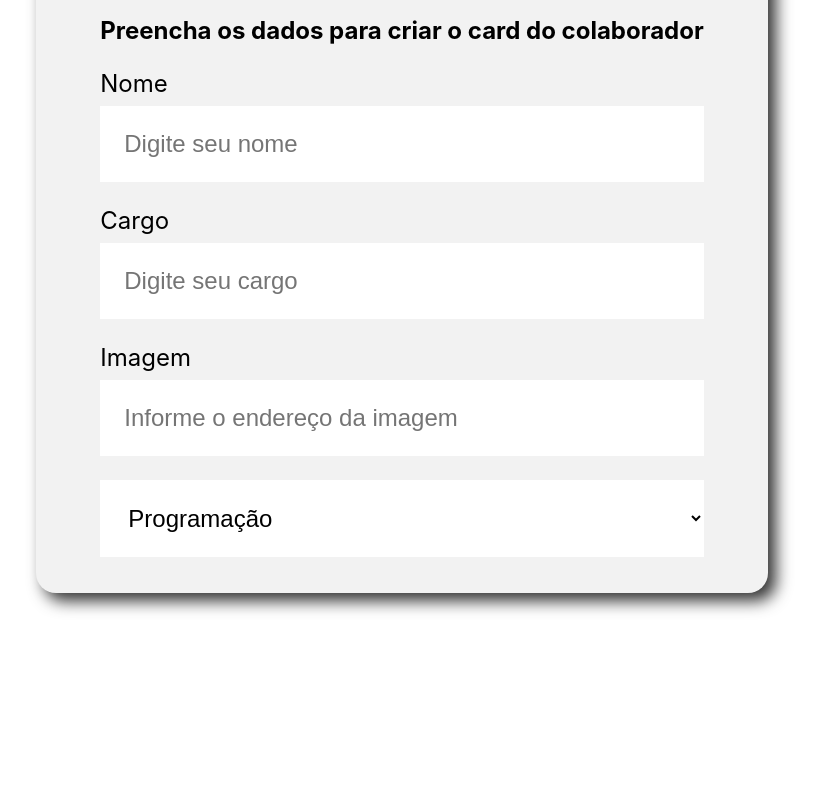
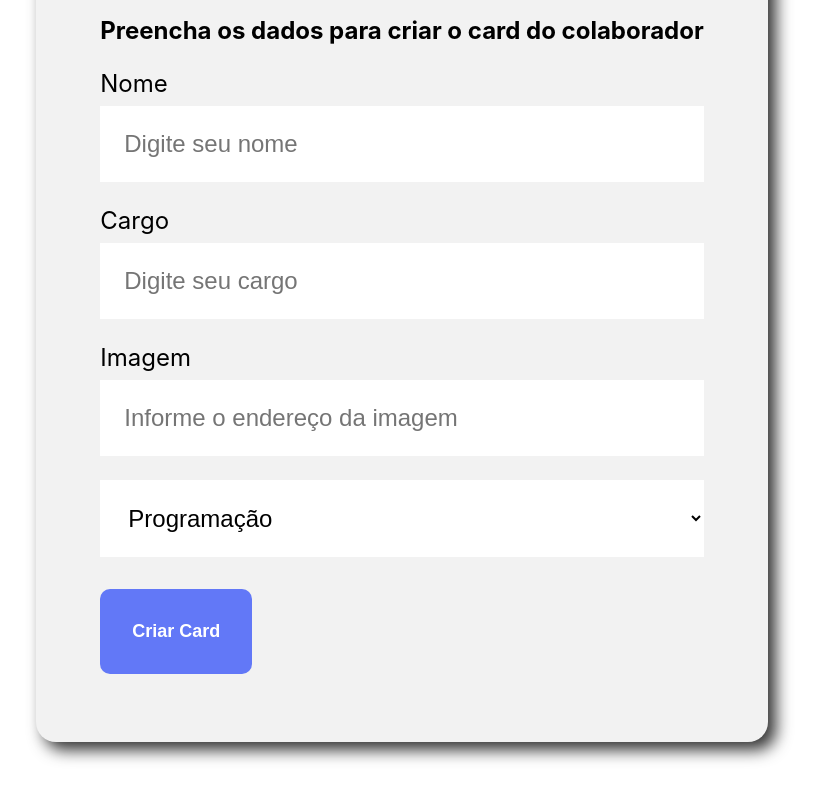
Before and after one commit to wgustavosantos/Alura-React-Javascript, a JavaScript app: page / in a window 1280 px wide. Shown: the part 618-1418 px from the top of the page, without its empty margins (238-1057 px from the left). Before the commit the page ends 1291 px from the top, so only its background shows below. Built offline with nearby package versions, Linux system fonts and the light colour scheme; the HTML template or start-up script is replaced by a standard one.

Commit message:
Criando o botão: props.children

```diff
--- /dev/null
+++ b/src/componentes/Botao/Botao.css
@@ -0,0 +1,15 @@
+.botao {
+    background-color: #6278f7;
+    border-radius: 10px;
+    font-weight: 700;
+    font-size: 18px;
+    padding: 32px;
+    border: none;
+    cursor: pointer;
+    color: #fff;
+    margin: 32px 0;
+}
+
+.botao:hover {
+    color: #95ffd4;
+}
--- /dev/null
+++ b/src/componentes/Botao/index.js
@@ -0,0 +1,9 @@
+import './Botao.css';
+
+const Botao = (props) => {
+    return (
+        <button className='botao'>{props.children}</button>
+    )
+};
+
+export default Botao
--- a/src/componentes/Formulario/index.js
+++ b/src/componentes/Formulario/index.js
@@ -1,6 +1,7 @@
 import './Formulario.css'
 import CampoTexto from '../CampoTexto/';
 import ListaSuspensa from '../ListaSuspensa/ListaSuspensa';
+import Botao from '../Botao';
 
 const Formulario = () => {
 
@@ -22,6 +23,9 @@
                 <CampoTexto label='Cargo' placeholder='Digite seu cargo' />
                 <CampoTexto label='Imagem' placeholder='Informe o endereço da imagem' />
                 <ListaSuspensa itens={times}/>
+                <Botao>
+                    Criar Card
+                </Botao>
             </form>
         </section>
     )
```
